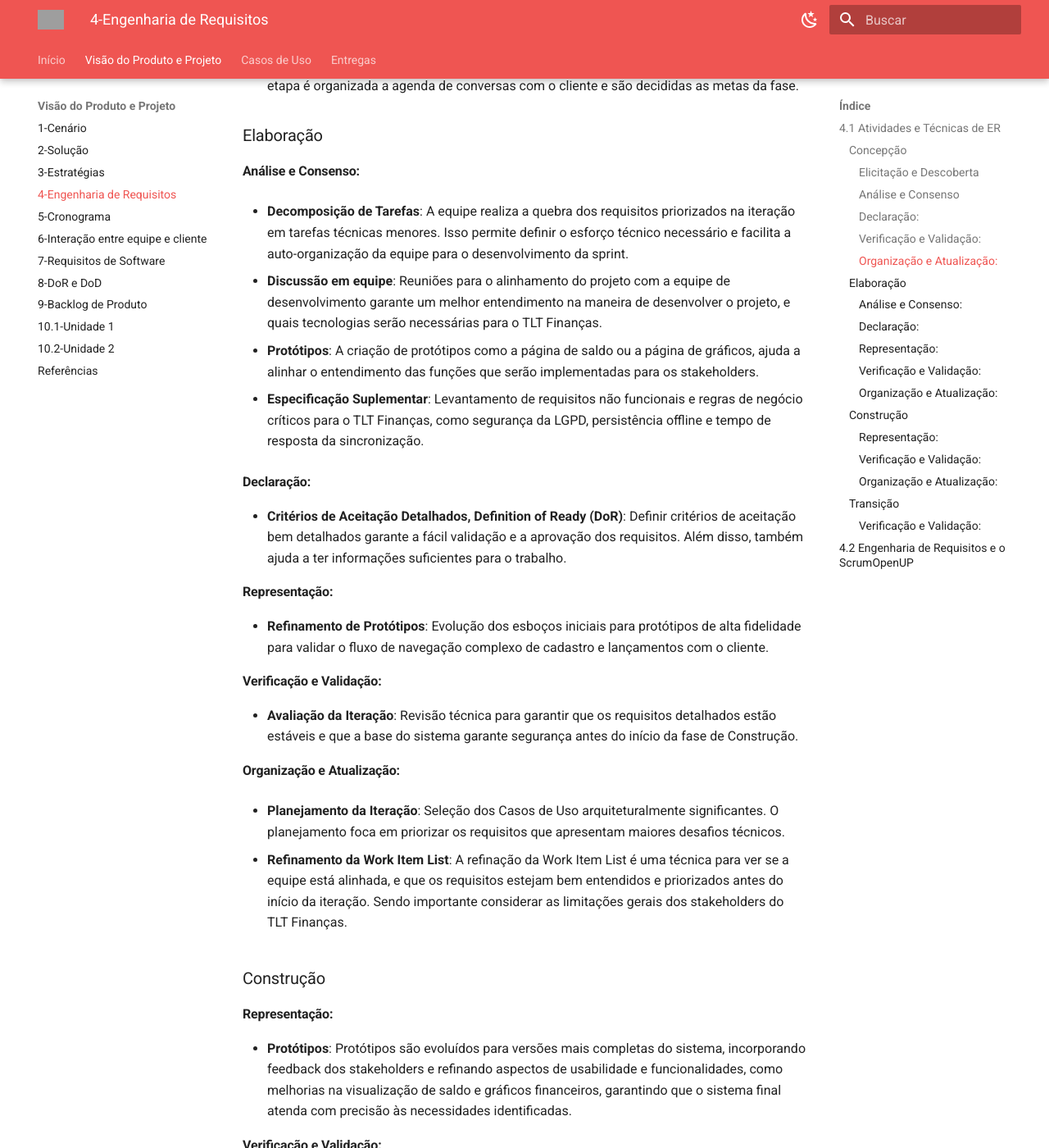
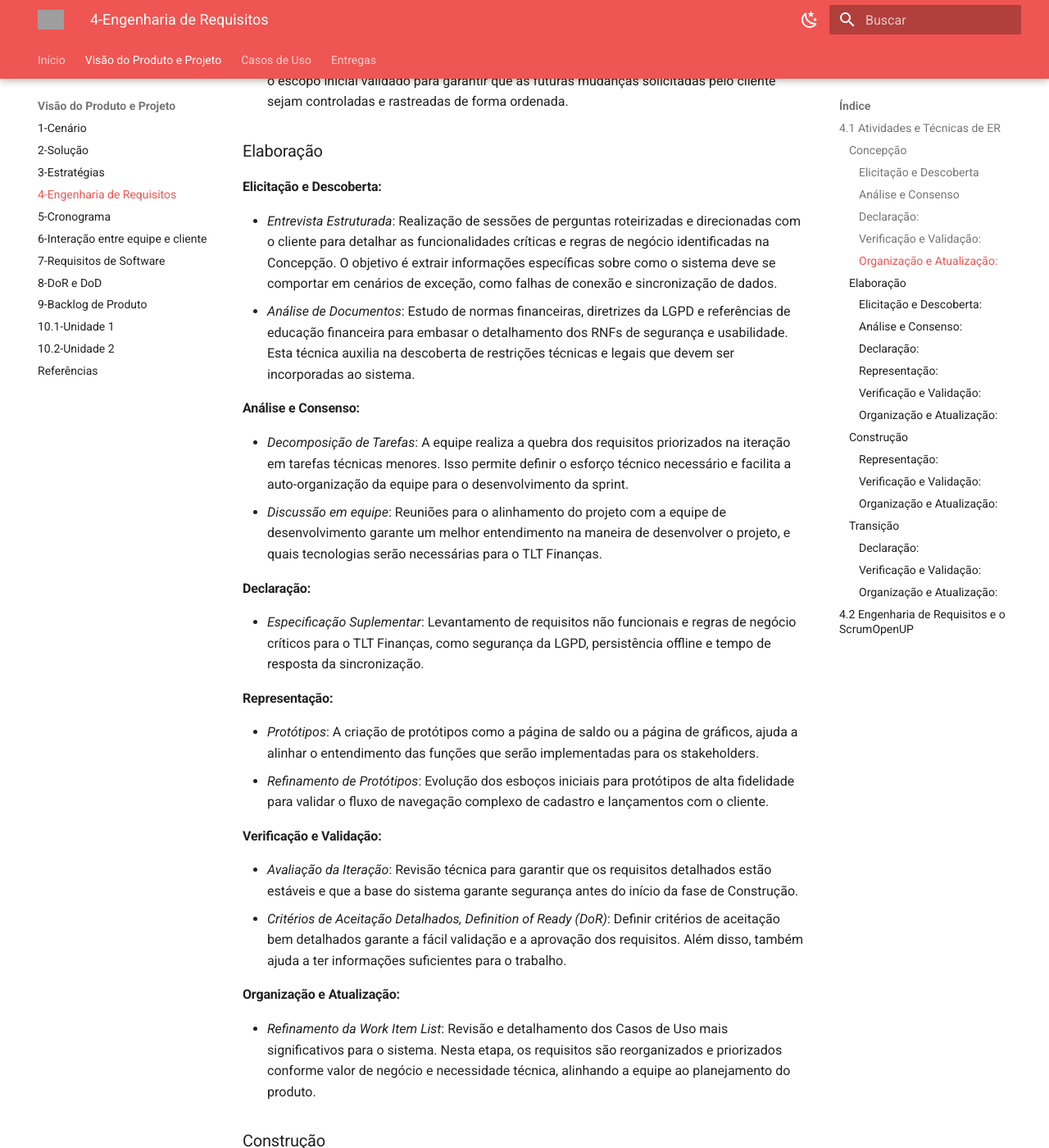
Before and after one commit to mdsreq-fga-unb/REQ-2026.1-T02-TLF, an MkDocs documentation site: the page built from docs/visao/4-engenharia-requisitos.md, in a window 1280 px wide and 1400 px high, scrolled down 1197 px. Shown: the whole window at 82% size. Built offline with MkDocs 1.6.1 and Material for MkDocs 9.7.7, drawn with Linux system fonts in a browser that asks for light colours; some of the changed text lies outside the part shown; grey boxes are pictures that could not be loaded.

Commit message:
docs: ajuste nas estratégias #17

```diff
--- a/docs/visao/4-engenharia-requisitos.md
+++ b/docs/visao/4-engenharia-requisitos.md
@@ -6,115 +6,112 @@
 
 #### Elicitação e Descoberta
 
-- **Brainstorm**: Essa técnica de Brainstorm realizada com os stakeholders, auxilia para o desenvolvimento criativo do projeto TLT Finanças, incluindo ideias para a melhoria da experiência do usuário e ideias de implementação.
-
-- **Entrevista**: A entrevista com os stakeholders pode ajudar a entender as necessidades, problemas, soluções e expectativas em relação ao produto de software. Além disso, pode alinhar a identificação das funcionalidades importantes para o projeto.
-
-- **Análise de Viabilidade**: Avaliação técnica preliminar das tecnologias escolhidas (React Native, NestJS, PostgreSQL) para garantir que a equipe consegue implementar o MVP no prazo.
+- *Brainstorm*: Essa técnica de Brainstorm realizada com os stakeholders, auxilia para o desenvolvimento criativo do projeto TLT Finanças, incluindo ideias para a melhoria da experiência do usuário e ideias de implementação.
+- *Entrevista*: A entrevista com os stakeholders pode ajudar a entender as necessidades, problemas, soluções e expectativas em relação ao produto de software. Além disso, pode alinhar a identificação das funcionalidades importantes para o projeto.
+- *Análise de Viabilidade*: Avaliação técnica preliminar das tecnologias escolhidas (React Native, NestJS, PostgreSQL) para garantir que a equipe consegue implementar o MVP no prazo.
 
 #### Análise e Consenso
 
-- **Análise de custo / Benefício**: Análise de custo e benefício das funcionalidades ajuda a saber quais serão as decisões tomadas em relação a o escopo do projeto, ao analisar fatores como a satisfação do cliente e custo de execução.
-
-- **Priorização MosCoW**: Técnica utilizada para definir o que é mais crítico para o projeto em termos de valor de negócio e risco arquitetural e o nível de prioridade de cada requisitos. Essa técnica é classificada como: Must Have, Should have, Could have, Won't have.
-
-- **Análise de Objetivo e Domínio**: Essa técnica garante que o que será desenvolvido atende o objetivo do produto ao examinar a relação entre objetivos de negócios e tarefas.
+- *Análise de custo/Benefício*: Análise de custo e benefício das funcionalidades ajuda a saber quais serão as decisões tomadas em relação a o escopo do projeto, ao analisar fatores como a satisfação do cliente e custo de execução.
+- *Priorização MoSCoW*: Técnica utilizada para definir o que é mais crítico para o projeto em termos de valor de negócio e risco arquitetural e o nível de prioridade de cada requisitos. Essa técnica é classificada como: Must Have, Should have, Could have, Won't have.
+- *Análise de Objetivo e Domínio*: Essa técnica garante que o que será desenvolvido atende o objetivo do produto ao examinar a relação entre objetivos de negócios e tarefas.
 
 #### Declaração:
 
-- **Casos de Uso**: Definir casos de uso descreve as interações passo a passo entre os atores (usuários) e o sistema e auxilia na organização de requisitos, ficando claro o que será desenvolvido, e alinhando o entendimento necessário para o produto de software.
+- *Casos de Uso*: Definir casos de uso descreve as interações passo a passo entre os atores (usuários) e o sistema e auxilia na organização de requisitos, ficando claro o que será desenvolvido, e alinhando o entendimento necessário para o produto de software.
 
 #### Verificação e Validação:
 
-- **Avaliação da Iteração**: Confirmação com a equipe e o cliente para validar o alinhamento da visão da equipe com a visão do usuário do projeto faz sentido antes de avançar.
+- *Avaliação da Iteração*: Confirmação com a equipe e o cliente para validar o alinhamento da visão da equipe com a visão do usuário do projeto faz sentido antes de avançar.
 
 #### Organização e Atualização:
 
-- **Planejamento da Iteração**: Reunião inicial para definir o que priorizar no TLT Finanças. Nessa etapa é organizada a agenda de conversas com o cliente e são decididas as metas da fase.
+- *Construção da Work Item List*: Técnica de organização e versionamento onde os requisitos iniciais elicitados são estruturados na lista de trabalho do projeto. Nesta etapa, consolida-se o escopo inicial validado para garantir que as futuras mudanças solicitadas pelo cliente sejam controladas e rastreadas de forma ordenada.
 
 ### Elaboração
 
+#### Elicitação e Descoberta:
+
+- *Entrevista Estruturada*: Realização de sessões de perguntas roteirizadas e direcionadas com o cliente para detalhar as funcionalidades críticas e regras de negócio identificadas na Concepção. O objetivo é extrair informações específicas sobre como o sistema deve se comportar em cenários de exceção, como falhas de conexão e sincronização de dados.
+- *Análise de Documentos*: Estudo de normas financeiras, diretrizes da LGPD e referências de educação financeira para embasar o detalhamento dos RNFs de segurança e usabilidade. Esta técnica auxilia na descoberta de restrições técnicas e legais que devem ser incorporadas ao sistema.
+
 #### Análise e Consenso:
 
-- **Decomposição de Tarefas**: A equipe realiza a quebra dos requisitos priorizados na iteração em tarefas técnicas menores. Isso permite definir o esforço técnico necessário e facilita a auto-organização da equipe para o desenvolvimento da sprint.
-
-- **Discussão em equipe**: Reuniões para o alinhamento do projeto com a equipe de desenvolvimento garante um melhor entendimento na maneira de desenvolver o projeto, e quais tecnologias serão necessárias para o TLT Finanças.
-
-- **Protótipos**: A criação de protótipos como a página de saldo ou a página de gráficos, ajuda a alinhar o entendimento das funções que serão implementadas para os stakeholders.
-
-- **Especificação Suplementar**: Levantamento de requisitos não funcionais e regras de negócio críticos para o TLT Finanças, como segurança da LGPD, persistência offline e tempo de resposta da sincronização.
+- *Decomposição de Tarefas*: A equipe realiza a quebra dos requisitos priorizados na iteração em tarefas técnicas menores. Isso permite definir o esforço técnico necessário e facilita a auto-organização da equipe para o desenvolvimento da sprint.
+- *Discussão em equipe*: Reuniões para o alinhamento do projeto com a equipe de desenvolvimento garante um melhor entendimento na maneira de desenvolver o projeto, e quais tecnologias serão necessárias para o TLT Finanças.
 
 #### Declaração:
 
-- **Critérios de Aceitação Detalhados, Definition of Ready (DoR)**: Definir critérios de aceitação bem detalhados garante a fácil validação e a aprovação dos requisitos. Além disso, também ajuda a ter informações suficientes para o trabalho.
+- *Especificação Suplementar*: Levantamento de requisitos não funcionais e regras de negócio críticos para o TLT Finanças, como segurança da LGPD, persistência offline e tempo de resposta da sincronização.
 
 #### Representação:
 
-- **Refinamento de Protótipos**: Evolução dos esboços iniciais para protótipos de alta fidelidade para validar o fluxo de navegação complexo de cadastro e lançamentos com o cliente.
+- *Protótipos*: A criação de protótipos como a página de saldo ou a página de gráficos, ajuda a alinhar o entendimento das funções que serão implementadas para os stakeholders.
+- *Refinamento de Protótipos*: Evolução dos esboços iniciais para protótipos de alta fidelidade para validar o fluxo de navegação complexo de cadastro e lançamentos com o cliente.
 
 #### Verificação e Validação:
 
-- **Avaliação da Iteração**: Revisão técnica para garantir que os requisitos detalhados estão estáveis e que a base do sistema garante segurança antes do início da fase de Construção.
+- *Avaliação da Iteração*: Revisão técnica para garantir que os requisitos detalhados estão estáveis e que a base do sistema garante segurança antes do início da fase de Construção.
+- *Critérios de Aceitação Detalhados, Definition of Ready (DoR)*: Definir critérios de aceitação bem detalhados garante a fácil validação e a aprovação dos requisitos. Além disso, também ajuda a ter informações suficientes para o trabalho.
 
 #### Organização e Atualização:
 
-- **Planejamento da Iteração**: Seleção dos Casos de Uso arquiteturalmente significantes. O planejamento foca em priorizar os requisitos que apresentam maiores desafios técnicos.
-
-- **Refinamento da Work Item List**: A refinação da Work Item List é uma técnica para ver se a equipe está alinhada, e que os requisitos estejam bem entendidos e priorizados antes do início da iteração. Sendo importante considerar as limitações gerais dos stakeholders do TLT Finanças.
+- *Refinamento da Work Item List*: Revisão e detalhamento dos Casos de Uso mais significativos para o sistema. Nesta etapa, os requisitos são reorganizados e priorizados conforme valor de negócio e necessidade técnica, alinhando a equipe ao planejamento do produto.
 
 ### Construção
 
 #### Representação:
 
-- **Protótipos**: Protótipos são evoluídos para versões mais completas do sistema, incorporando feedback dos stakeholders e refinando aspectos de usabilidade e funcionalidades, como melhorias na visualização de saldo e gráficos financeiros, garantindo que o sistema final atenda com precisão às necessidades identificadas.
+- *Protótipos*: Protótipos são evoluídos para versões mais completas do sistema, incorporando feedback dos stakeholders e refinando aspectos de usabilidade e funcionalidades, como melhorias na visualização de saldo e gráficos financeiros, garantindo que o sistema final atenda com precisão às necessidades identificadas.
 
 #### Verificação e Validação:
 
-- **Avaliação da Iteração**: Demonstração técnica dos requisitos implementados ao cliente. Coleta de feedbacks para refinamento do produto e verificação do atendimento aos critérios de aceite.
-
-- **Checklist**: A utilização de checklist garante que cada funcionalidade desenvolvida abrange os pontos importantes daquela função.
-
-- **Feedback do cliente**: Essa técnica consiste em validar continuamente o que foi feito está correto. Assim, garantindo uma melhoria do projeto.
-
-- **Definição de Pronto - Definition of Done (DoD)**: Estabelecimento de critérios técnicos (testes unitários com Jest, documentação Swagger atualizada) que um Caso de Uso deve cumprir para ser considerado finalizado.
-
-- **Testes de Usabilidade**: Observação do uso do sistema por perfis que representam os jovens adultos em dificuldade financeira. O objetivo é identificar barreiras na interface que possam causar o abandono da ferramenta antes da entrega final.
+- *Avaliação da Iteração*: Demonstração técnica dos requisitos implementados ao cliente. Coleta de feedbacks para refinamento do produto e verificação do atendimento aos critérios de aceite.
+- *Checklist*: A utilização de checklist garante que cada funcionalidade desenvolvida abrange os pontos importantes daquela função.
+- *Feedback do cliente*: Essa técnica consiste em validar continuamente o que foi feito está correto. Assim, garantindo uma melhoria do projeto.
+- *Definição de Pronto - Definition of Done (DoD)*: Estabelecimento de critérios técnicos (testes unitários com Jest, documentação Swagger atualizada) que um Caso de Uso deve cumprir para ser considerado finalizado.
+- *Testes de Usabilidade*: Observação do uso do sistema por perfis que representam os jovens adultos em dificuldade financeira. O objetivo é identificar barreiras na interface que possam causar o abandono da ferramenta antes da entrega final.
 
 #### Organização e Atualização:
 
-- **Planejamento da Iteração**: Seleção e priorização de novos itens da Work Item List para serem transformados em funcionalidades. Ajuste das estimativas com base no desempenho das iterações anteriores.
-
-- **Revisão da Work Item List da Iteração, DEEP**: Garantir que a Work Item List da iteração esteja Detalhada, Emergente, Estimável, Priorizada. Assim, ajuda na organização e permite pequenas mudanças caso haja um obstáculo.
+- *Refinamento da Work Item List*: Revisão, detalhamento e priorização contínua dos itens da lista de trabalho, garantindo que os requisitos estejam organizados, estimados e alinhados às necessidades do produto e das iterações.
 
 ### Transição
 
+#### Declaração:
+
+- *Elaboração de Notas de Versão e Manuais*: Consolidação dos requisitos implementados e na produção da documentação de suporte, registrando as funcionalidades entregues e garantindo a entrega formal da versão estável do sistema ao cliente.
+
 #### Verificação e Validação:
 
-- **Avaliação da Iteração**: Avaliação do estado final do software. Foca na validação dos últimos ajustes de interface e correção de defeitos, assegurando que o sistema atende às necessidades dos usuários finais para o lançamento.
+- *Avaliação da Iteração*: Avaliação do estado final do software. Foca na validação dos últimos ajustes de interface e correção de defeitos, assegurando que o sistema atende às necessidades dos usuários finais para o lançamento.
+- *Feedback do cliente*: Essa técnica consiste em validar continuamente o que foi feito está correto. Assim, garantindo uma melhoria do projeto.
+- *Homologação do Sistema*: Sessão final de uso do aplicativo pelo cliente em ambiente real para confirmar se a solução realmente resolve o problema da falta de controle financeiro antes da entrega do MVP.
 
-- **Feedback do cliente**: Essa técnica consiste em validar continuamente o que foi feito está correto. Assim, garantindo uma melhoria do projeto.
+#### Organização e Atualização:
 
-- **Homologação do Sistema**: Sessão final de uso do aplicativo pelo cliente em ambiente real para confirmar se a solução realmente resolve o problema da falta de controle financeiro antes da entrega do MVP.
-
-- **Elaboração de Material de Apoio**: Criação de guias rápidos ou vídeos tutoriais para ajudar o público de baixa renda ou com pouco conhecimento financeiro a utilizar o app.
+- *Encerramento da Work Item List*: Revisão final da Work Item List para encerramento do ciclo de desenvolvimento, garantindo que todos os itens do MVP estejam concluídos ou devidamente registrados para evolução futura.
 
 ## 4.2 Engenharia de Requisitos e o ScrumOpenUP
 
-| Fases do Processo | Atividades ER | Prática | Técnica | Resultado Esperado |
-|-------------------|---------------|--------|--------|--------------------|
-| **Concepção** | Elicitação e Descoberta | Descoberta de requisitos | Brainstorm e Entrevistas | Visão do Produto e necessidades alinhadas |
-| | Análise e Consenso | Estudo de Viabilidade e Priorização | Análise Custo Benefício e MoSCoW | Escopo inicial definido e tecnologias validadas |
-| | Declaração | Definição de Escopo | Casos de Uso | Interações ator-sistema documentadas |
-| | Verificação e Validação | Validação da Visão | Avaliação da Iteração | Alinhamento da equipe com a visão do usuário |
-| | Organização e Atualização | Gestão do Ciclo de Vida | Planejamento da Iteração | Metas da fase e agenda de trabalho definidas |
-| **Elaboração** | Análise e Consenso | Detalhamento Técnico | Decomposição de Tarefas e Discussão em Equipe | Esforço técnico definido e arquitetura estável |
-| | Declaração | Definição de Prontidão | Critérios de Aceitação e DoR | Requisitos prontos para o desenvolvimento |
-| | Representação | Modelagem de Interface | Protótipos e Refinamento de Protótipos | Fluxo de navegação e telas críticas validadas |
-| | Verificação e Validação | Garantia de Estabilidade | Avaliação da Iteração | Requisitos detalhados e segurança confirmados |
-| | Organização e Atualização | Gestão de Riscos | Planejamento da Iteração e Refinamento da Work Item List | Casos de uso significantes priorizados |
-| **Construção** | Representação | Evolução do Produto | Protótipos Evolutivos | Interface refinada com feedbacks contínuos |
-| | Verificação e Validação | Garantia de Qualidade | Avaliação da Iteração, Checklist, Feedback e DoD | Incrementos validados e conforme critérios de aceite |
-| | Organização e Atualização | Gestão de Incrementos | Planejamento da Iteração e Revisão DEEP | Work Item List organizada e estimativas ajustadas |
-| **Transição** | Verificação e Validação | Entrega e Homologação | Avaliação da Iteração, Feedback e Homologação | Sistema pronto para lançamento e aceite final |
+| Fases do Processo | Atividades ER            | Prática                      | Técnica                                      | Resultado Esperado                                 |
+|-------------------|--------------------------|------------------------------|----------------------------------------------|----------------------------------------------------|
+| **Concepção**     | Elicitação e Descoberta  | Descoberta de requisitos     | Brainstorm e Entrevistas                     | Visão do Produto e necessidades alinhadas          |
+|                   | Análise e Consenso       | Estudo de Viabilidade e Priorização | Análise Custo Benefício e MoSCoW           | Escopo inicial definido e tecnologias validadas    |
+|                   | Declaração               | Definição de Escopo           | Casos de Uso                                 | Interações ator-sistema documentadas                |
+|                   | Verificação e Validação  | Validação da Visão            | Avaliação da Iteração                        | Alinhamento da equipe com a visão do usuário        |
+|                   | Organização e Atualização| Gestão do Ciclo de Vida       | Construção da Work Item List                 | Requisitos iniciais organizados e escopo consolidado |
+| **Elaboração**    | Elicitação e Descoberta  | Detalhamento de Requisitos    | Entrevista Estruturada e Análise de Documentos | Regras de Negócio e restrições identificadas       |
+|                   | Análise e Consenso       | Detalhamento Técnico          | Decomposição de Tarefas e Discussão em Equipe | Esforço técnico definido e arquitetura estável     |
+|                   | Declaração               | Definição de Prontidão        | Critérios de Aceitação                       | Requisitos prontos para o desenvolvimento          |
+|                   | Representação            | Modelagem de Interface        | Protótipos, Especificação Suplementar e Refinamento de Protótipos | Fluxo de navegação e telas críticas validadas |
+|                   | Verificação e Validação  | Garantia de Estabilidade      | Avaliação da Iteração, DoR                   | Requisitos detalhados e segurança confirmados      |
+|                   | Organização e Atualização| Gestão de Riscos              | Refinamento da Work Item List                | Casos de uso significantes priorizados             |
+| **Construção**    | Representação            | Evolução do Produto           | Protótipos Evolutivos                        | Interface refinada com feedbacks contínuos          |
+|                   | Verificação e Validação  | Garantia de Qualidade         | Avaliação da Iteração, Checklist, Feedback e DoD | Incrementos validados e conforme critérios de aceite |
+|                   | Organização e Atualização| Gestão de Incrementos         | Refinamento da Work Item List                | Work Item List organizada e estimativas ajustadas   |
+| **Transição**     | Declaração               | Documentação de Entrega       | Elaboração de Notas de Versão e Manuais      | Versão estável e funcionalidades formalizadas para o cliente |
+|                   | Verificação e Validação  | Entrega e Homologação         | Avaliação da Iteração, Feedback e Homologação | Sistema pronto para lançamento e aceite final       |
+|                   | Organização e Atualização| Encerramento de Ciclo         | Encerramento da Work Item List               | Work Item List consolidada e ciclo de desenvolvimento encerrado |
 
 ---
```
Also changed, not shown: docs/visao/3-estrategias.md (+23 -23 lines).
